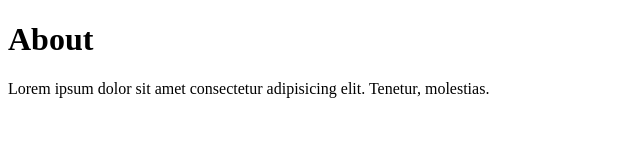
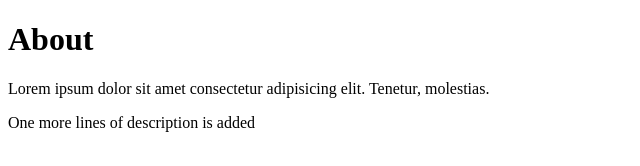
Before and after one commit to Steve-Jeong-Galaxy/git-ten, a plain HTML site: page about.html in a window 1280 px wide. Shown: the whole page, without its empty margins (0-640 px from the left). Drawn offline with Linux system fonts and the light colour scheme.

Commit message:
as requested, one more lines of description added

```diff
--- a/about.html
+++ b/about.html
@@ -8,5 +8,6 @@
 <body>
   <h1>About</h1>
   <p>Lorem ipsum dolor sit amet consectetur adipisicing elit. Tenetur, molestias.</p>
+  <p>One more lines of description is added</p>
 </body>
 </html>
```
